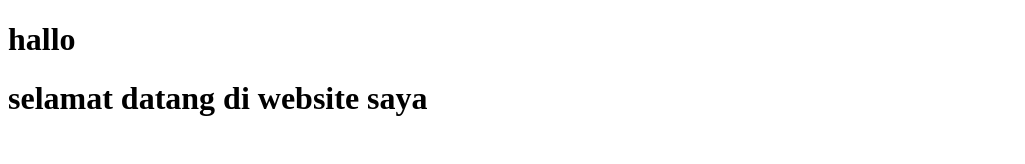
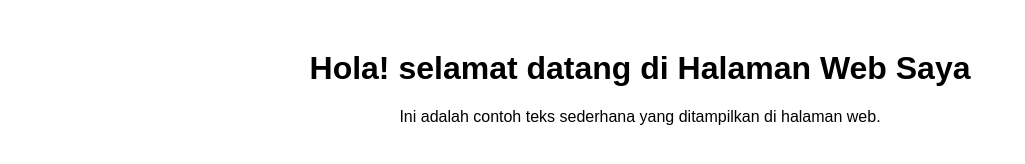
Before and after one commit to radityayhoripratama/radityayhoripratama.github.io, a plain HTML site: page index.html in a window 1280 px wide. Shown: the whole page, without its empty margins (0-1025 px from the left). Drawn offline with Linux system fonts and the light colour scheme.

Commit message:
Update index.html

```diff
--- a/index.html
+++ b/index.html
@@ -1,12 +1,19 @@
 <!DOCTYPE html>
-<html lang="en">
+<html lang="id">
 <head>
     <meta charset="UTF-8">
     <meta name="viewport" content="width=device-width, initial-scale=1.0">
-    <title>dit's site</title>
+    <title>simply looks web</title>
+    <style>
+        body {
+            font-family: Arial, sans-serif;
+            text-align: center;
+            margin: 50px;
+        }
+    </style>
 </head>
 <body>
-    <h1>hallo</h1>
+    <h1>Hola! selamat datang di Halaman Web Saya</h1>
+    <p>Ini adalah contoh teks sederhana yang ditampilkan di halaman web.</p>
 </body>
-    <h1>selamat datang di website saya</h1>
 </html>
```
